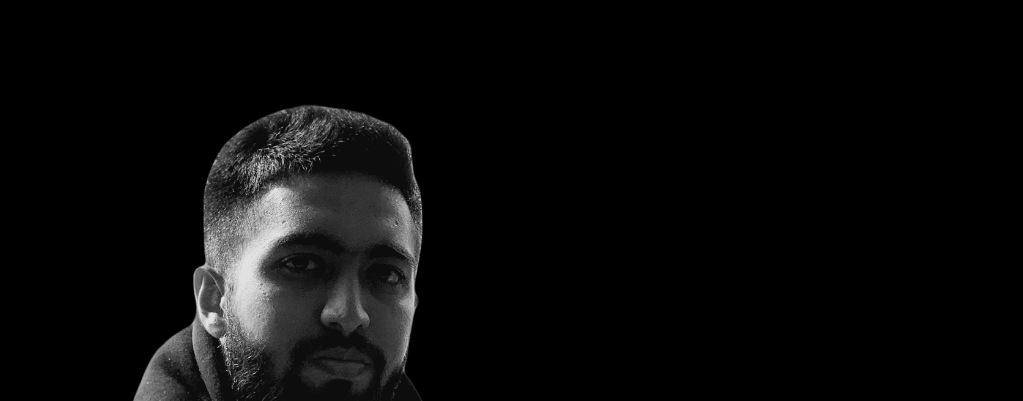
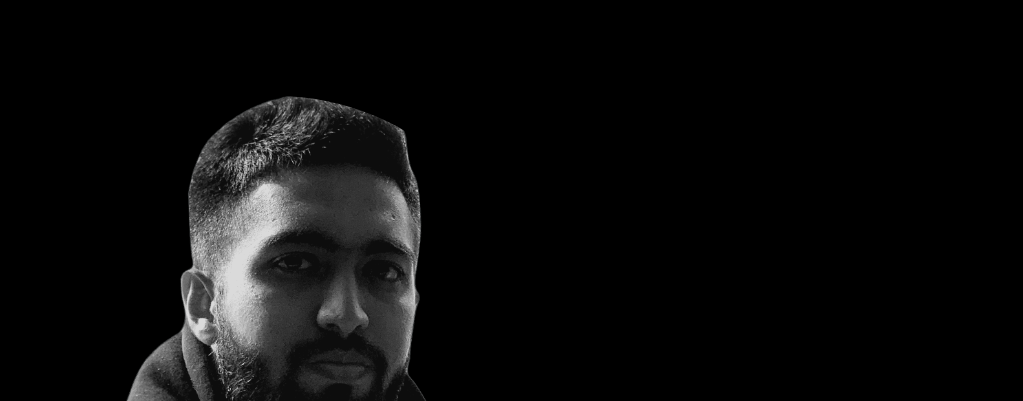
Before and after one commit to vmehra25/vedantmehra.com, a plain HTML site: page index.html in a window 1280 px wide. Shown: the top 401 px of the page, without its empty margins (0-1023 px from the left). Drawn offline with nearby package versions, Linux system fonts and the light colour scheme.

Commit message:
Vemehra (#11)
* added python to skills

* updated image

* updated description

* updated image

* updated images

* image update

```diff
--- a/index.html
+++ b/index.html
@@ -22,7 +22,7 @@
           <img
             class="object-cover object-center rounded-full"
             alt="hero"
-            src="./public/images/DP_black.png"
+            src="./public/images/DP.png"
           />
         </div>
         <div
```
Also changed, not shown: public/images/DP.png (added).
